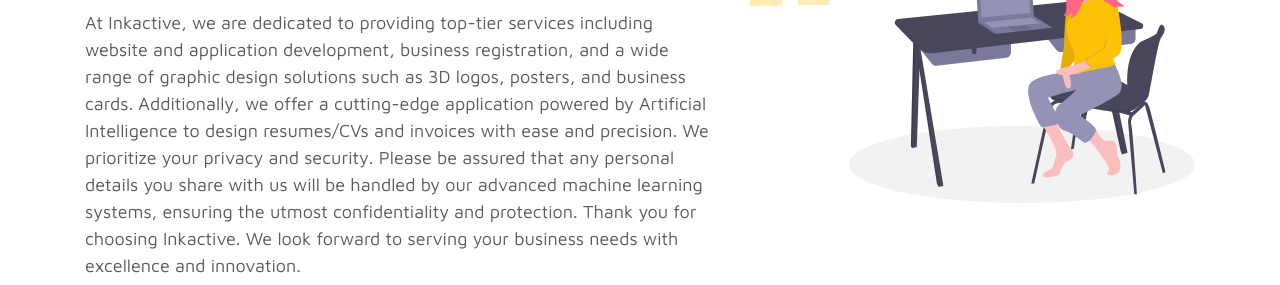
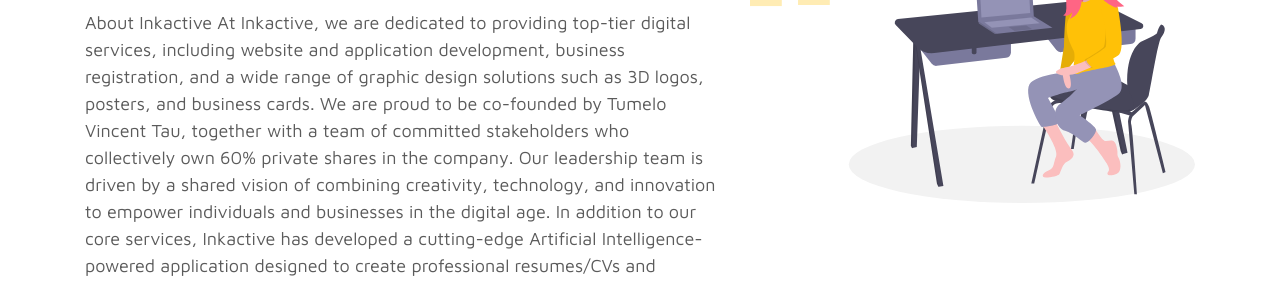
Before and after one commit to tumelovincent/inkactive, a plain HTML site: page index.html in a window 1280 px wide. Shown: the part 315-600 px from the top of the page. Drawn offline with Linux system fonts and the light colour scheme.

Commit message:
Update index.html

```diff
--- a/index.html
+++ b/index.html
@@ -85,9 +85,17 @@ https://www.tooplate.com/view/2115-marvel
                         </h1>
                         <div>
                         <p>
-                        <p>At Inkactive, we are dedicated to providing top-tier services including website and application development, business registration, and a wide range of graphic design solutions such as 3D logos, posters, and business cards. Additionally, we offer a cutting-edge application powered by Artificial Intelligence to design resumes/CVs and invoices with ease and precision.
-                          We prioritize your privacy and security. Please be assured that any personal details you share with us will be handled by our advanced machine learning systems, ensuring the utmost confidentiality and protection.
-                          Thank you for choosing Inkactive. We look forward to serving your business needs with excellence and innovation.</p>
+                        <p> About Inkactive
+
+At Inkactive, we are dedicated to providing top-tier digital services, including website and application development, business registration, and a wide range of graphic design solutions such as 3D logos, posters, and business cards.
+
+We are proud to be co-founded by Tumelo Vincent Tau, together with a team of committed stakeholders who collectively own 60% private shares in the company. Our leadership team is driven by a shared vision of combining creativity, technology, and innovation to empower individuals and businesses in the digital age.
+
+In addition to our core services, Inkactive has developed a cutting-edge Artificial Intelligence-powered application designed to create professional resumes/CVs and invoices with ease and precision.
+
+We value your privacy and security above all. Any personal information you share with us is processed through our advanced machine learning systems, ensuring the highest standards of confidentiality and data protection.
+
+Thank you for choosing Inkactive. We look forward to serving your business needs with excellence, integrity, and innovation.  </p>n.</p>
                         </p>
                         </div>
 
```
